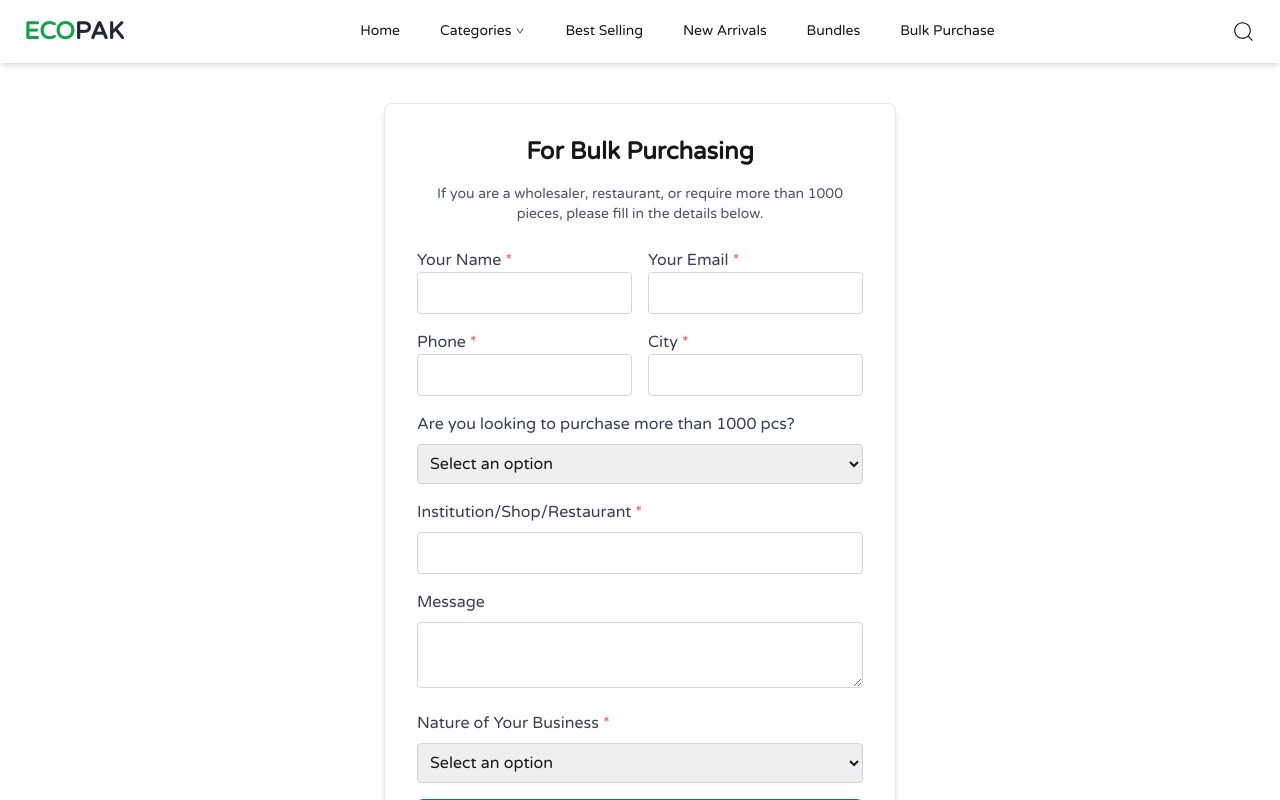
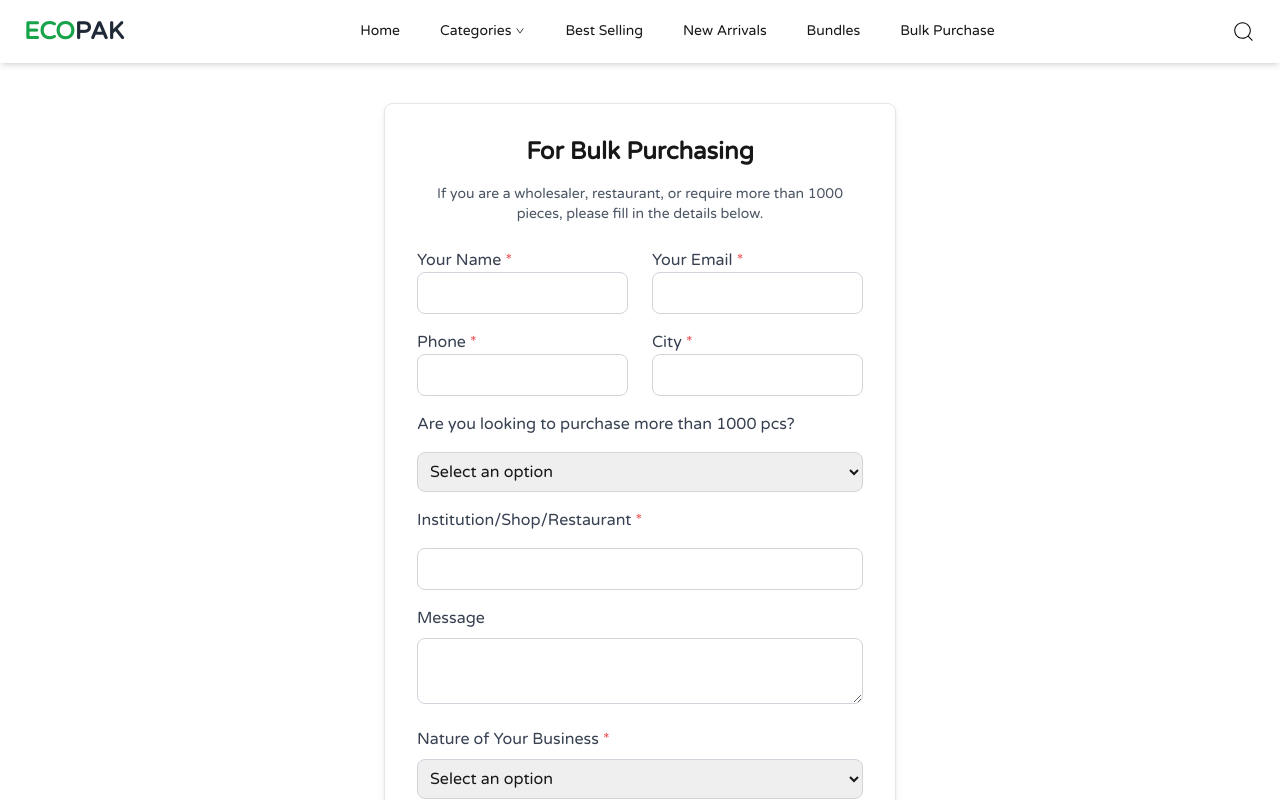
Before and after one commit to Noor648/eco-pack-better-ui, a Next.js app: page /bulk-purchase in a window 1280 px wide. Shown: the top 800 px of the page. Built offline with nearby package versions, Linux system fonts and the light colour scheme.

Commit message:
Adjusted padding and bug fixing

```diff
--- a/src/app/bulk-purchase/page.tsx
+++ b/src/app/bulk-purchase/page.tsx
@@ -66,7 +66,7 @@ const BulkPurchaseForm = () => {
       </p>
 
       <form onSubmit={handleSubmit} className="space-y-4">
-        <div className="grid grid-cols-1 sm:grid-cols-2 gap-4">
+        <div className="grid grid-cols-1 sm:grid-cols-2 gap-6">
           <div>
             <label className="block text-gray-700">
               Your Name <span className="text-red-500">*</span>
@@ -74,7 +74,7 @@ const BulkPurchaseForm = () => {
             <input
               type="text"
               name="name"
-              className="w-full p-2 border border-gray-300 rounded"
+              className="w-full p-2 border border-gray-300 rounded-lg"
               value={formData.name}
               onChange={handleChange}
               required
@@ -87,7 +87,7 @@ const BulkPurchaseForm = () => {
             <input
               type="email"
               name="email"
-              className="w-full p-2 border border-gray-300 rounded"
+              className="w-full p-2 border border-gray-300 rounded-lg"
               value={formData.email}
               onChange={handleChange}
               required
@@ -95,7 +95,7 @@ const BulkPurchaseForm = () => {
           </div>
         </div>
 
-        <div className="grid grid-cols-1 sm:grid-cols-2 gap-4">
+        <div className="grid grid-cols-1 sm:grid-cols-2 gap-6">
           <div>
             <label className="block text-gray-700">
               Phone <span className="text-red-500">*</span>
@@ -103,7 +103,7 @@ const BulkPurchaseForm = () => {
             <input
               type="tel"
               name="phone"
-              className="w-full p-2 border border-gray-300 rounded"
+              className="w-full p-2 border border-gray-300 rounded-lg"
               value={formData.phone}
               onChange={handleChange}
               required
@@ -116,7 +116,7 @@ const BulkPurchaseForm = () => {
             <input
               type="text"
               name="city"
-              className="w-full p-2 border border-gray-300 rounded"
+              className="w-full p-2 border border-gray-300 rounded-lg"
               value={formData.city}
               onChange={handleChange}
               required
@@ -124,11 +124,11 @@ const BulkPurchaseForm = () => {
           </div>
         </div>
 
-        <div className="space-y-2">
+        <div className="space-y-4">
           <label className="block text-gray-700">Are you looking to purchase more than 1000 pcs?</label>
           <select
             name="purchaseIntent"
-            className="w-full p-2 border border-gray-300 rounded"
+            className="w-full p-2 border border-gray-300 rounded-lg"
             value={formData.purchaseIntent}
             onChange={handleChange}
             required
@@ -139,14 +139,14 @@ const BulkPurchaseForm = () => {
           </select>
         </div>
 
-        <div className="space-y-2">
+        <div className="space-y-4">
           <label className="block text-gray-700">
             Institution/Shop/Restaurant <span className="text-red-500">*</span>
           </label>
           <input
             type="text"
             name="institution"
-            className="w-full p-2 border border-gray-300 rounded"
+            className="w-full p-2 border border-gray-300 rounded-lg"
             value={formData.institution}
             onChange={handleChange}
             required
@@ -157,7 +157,7 @@ const BulkPurchaseForm = () => {
           <label className="block text-gray-700">Message</label>
           <textarea
             name="message"
-            className="w-full p-2 border border-gray-300 rounded"
+            className="w-full p-2 border border-gray-300 rounded-lg"
             value={formData.message}
             onChange={handleChange}
           />
@@ -169,7 +169,7 @@ const BulkPurchaseForm = () => {
           </label>
           <select
             name="businessNature"
-            className="w-full p-2 border border-gray-300 rounded"
+            className="w-full p-2 border border-gray-300 rounded-lg"
             value={formData.businessNature}
             onChange={handleChange}
             required
--- a/src/components/Navbar.tsx
+++ b/src/components/Navbar.tsx
@@ -1,5 +1,5 @@
 'use client';
-import { useState } from 'react';
+import { useCallback, useState } from 'react';
 import Link from 'next/link';
 import { categories, navLinks } from '../../data';
 import { AiOutlineDown, AiOutlineMenu, AiOutlineClose } from 'react-icons/ai';
@@ -13,6 +13,9 @@ export default function Navbar() {
 
   const closeMobileMenu = () => setIsMobileMenuOpen(false);
 
+  const handleMouseEnter = useCallback(() => setIsDropdownOpen(true), []);
+  const handleMouseLeave = useCallback(() => setIsDropdownOpen(false), []);
+
   return (
     <nav className="shadow-md bg-white">
       <div className="max-w-screen-xl mx-auto flex items-center justify-between px-6 py-3">
@@ -25,18 +28,18 @@ export default function Navbar() {
         <ul className="hidden md:flex gap-10 items-center">
           {navLinks.map((link) =>
             link.dropdown ? (
-              <li key={link.label} className="relative">
-                <button
+              <li key={link.label} className="relative" onMouseEnter={handleMouseEnter} onMouseLeave={handleMouseLeave}>
+                <Link
                   className="flex items-center text-[14px] py-2 border-b-2 border-white hover:border-black"
-                  onClick={() => setIsDropdownOpen(!isDropdownOpen)}
+                  href={link.href}
                 >
                   {link.label}
                   <AiOutlineDown className="text-sm pl-1" />
-                </button>
+                </Link>
 
                 {/* Dropdown Menu */}
                 {isDropdownOpen && (
-                  <div className="absolute text-[13px] text-gray-700 bg-white border border-gray-300 rounded shadow-md z-10 mt-1">
+                  <div className="absolute text-[13px] text-gray-700 bg-white border border-gray-300 rounded shadow-md z-10">
                     <ul>
                       {categories.map((category) => (
                         <li key={category.name}>
@@ -117,11 +120,7 @@ export default function Navbar() {
                 </li>
               ) : (
                 <li key={link.label}>
-                  <Link
-                    href={link.href}
-                    className="block py-2 text-[14px]"
-                    onClick={closeMobileMenu}
-                  >
+                  <Link href={link.href} className="block py-2 text-[14px]" onClick={closeMobileMenu}>
                     {link.label}
                   </Link>
                 </li>
```
